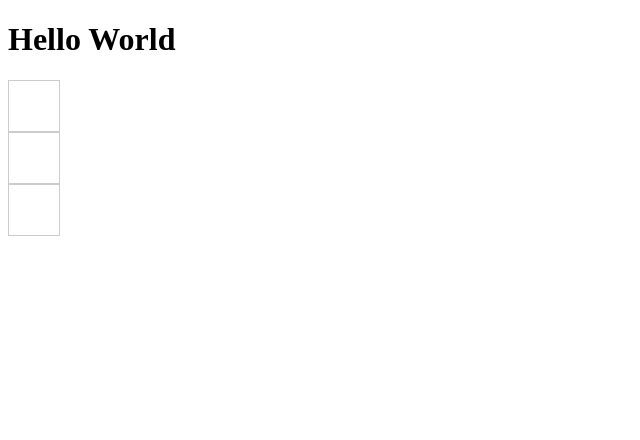
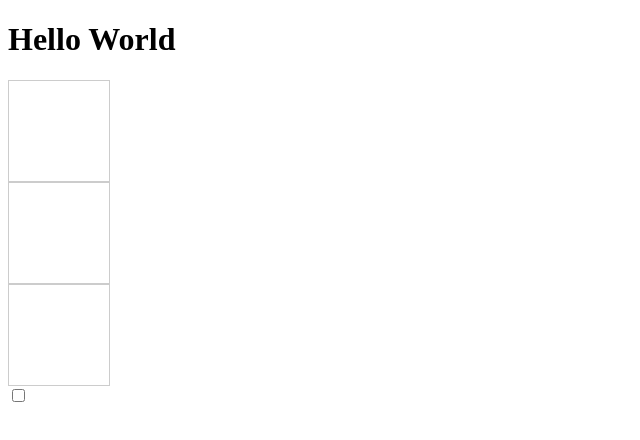
Before and after one commit to Almog101/sudoku-ts, a React (Vite) app: page / in a window 1280 px wide. Shown: the top 440 px of the page, without its empty margins (0-640 px from the left). Built offline with nearby package versions, Linux system fonts and the light colour scheme; the HTML template or start-up script is replaced by a standard one.

Commit message:
added styled 3x3 guesses grid, checkbox to switch between guessing and answering

```diff
--- a/src/App.tsx
+++ b/src/App.tsx
@@ -1,12 +1,20 @@
+import { useState } from "react"
 import Cell from "./Cell"
 
 function App() {
+	const [isGuessing, setGuessing] = useState(true);
+
+	const onCheck = () => {
+		setGuessing(!isGuessing);
+	}
+
 	return (
 		<>
 			<h1>Hello World</h1>
-			<Cell key={1}/>
-			<Cell key={2}/>
-			<Cell key={3}/>
+			<Cell row={0} column={0} isGuessing={isGuessing}/>
+			<Cell row={0} column={1} isGuessing={isGuessing}/>
+			<Cell row={0} column={2} isGuessing={isGuessing}/>
+			<input type="checkbox" value={isGuessing ? "on" : "off"} onChange={onCheck}/>
 		</>
   )
 }
--- a/src/Cell.tsx
+++ b/src/Cell.tsx
@@ -1,18 +1,48 @@
 import { useState } from "react";
+import './SudokuCell.css';
 
 const CELL_DEFAULT_BORDER_COLOR = "#ccc";
 const CELL_SELECTED_BORDER_COLOR = "#68a7ca";
 
-const Cell = (props: { key: number }) => {
+const GuessesGrid = (props: {guessesBitset: number}) => {
+	return (
+				<div className="grid-container">
+					{[1, 2, 3].map((row) => (
+						<div key={`row-${row}`} className="grid-row">
+							{[1, 2, 3].map((col) => {
+								const num = (col - 1) * 3 + row;
+								return (
+									<div
+										key={`col-${col}`}
+										className={`grid-item`}
+									>
+									{
+										(props.guessesBitset & (1 << num)) ?
+										num :
+										' '
+									}
+									</div>
+								);
+							})}
+						</div>
+					))}
+				</div>
+	)
+}
+
+const Cell = (props: {row: number, column: number, isGuessing: boolean}) => {
   const [isSelected, setSelected] = useState(false);
   const [guessesBitset, setGuesses] = useState<number>(0);
   const [answer, setAnswer] = useState<number | null>(null);
-	// TODO: change to global
-	const is_guessing = true;
+	const key = props.row * 3 + props.column;
 
-  const onKeyPress = (event: React.KeyboardEvent<HTMLElement>) => {
+  const handleInput = (event: React.KeyboardEvent<HTMLElement>) => {
+		if (event.key == "Backspace" && answer != null) {
+			setAnswer(null);
+			return;
+		}
+
 		var newDigit = Number(event.key);
-
 		if (isNaN(newDigit)) {
       return;
     };
@@ -21,7 +51,7 @@ const Cell = (props: { key: number }) => {
 			return;
 		};
 
-		if (is_guessing) {
+		if (props.isGuessing) {
 			setGuesses(guessesBitset ^ (1 << newDigit));
 		}
 		else {
@@ -37,8 +67,8 @@ const Cell = (props: { key: number }) => {
 	}
 
 	const cellStyle = {
-		width: '50px',
-		height: '50px',
+		width: '100px',
+		height: '100px',
 		border: '1px solid ' + CELL_DEFAULT_BORDER_COLOR,
 		borderColor: isSelected ? CELL_SELECTED_BORDER_COLOR : CELL_DEFAULT_BORDER_COLOR,
 		display: 'flex',
@@ -49,16 +79,17 @@ const Cell = (props: { key: number }) => {
 	};
 
   return <div
+			className="sudoku-cell"
 			style={cellStyle}
       tabIndex={1}
       onFocus={() => setSelected(true)}
       onBlur={() => setSelected(false)}
-      onKeyPress={onKeyPress}
-			key={props.key}
+			onKeyDown={handleInput}
+			key={key}
     >
 		{
 			(answer == null) ?
-			guessesString :
+			<GuessesGrid guessesBitset={guessesBitset}/> :
 			answer
 		}
     </div>
--- /dev/null
+++ b/src/SudokuCell.css
@@ -0,0 +1,31 @@
+/* Styling for the entire SudokuCell component */
+.sudoku-cell {
+  display: inline-block;
+  width: 100px;
+  height: 100px;
+  border: 1px solid #ccc;
+  text-align: center;
+	font-family: sans-serif;
+  position: relative;
+	font-size: 24px;
+}
+
+/* Styling for the grid container */
+.grid-container {
+  display: grid;
+  grid-template-columns: repeat(3, 1fr);
+  grid-template-rows: repeat(3, 1fr);
+  position: absolute;
+  top: 0;
+  left: 0;
+  width: 100%;
+  height: 100%;
+}
+
+/* Styling for the grid items (numbers) */
+.grid-item {
+  display: flex;
+  justify-content: center;
+  align-items: center;
+  cursor: pointer;
+}
```
Also changed, not shown: src/SudokuContext.tsx (deleted, +0 -11 lines).
